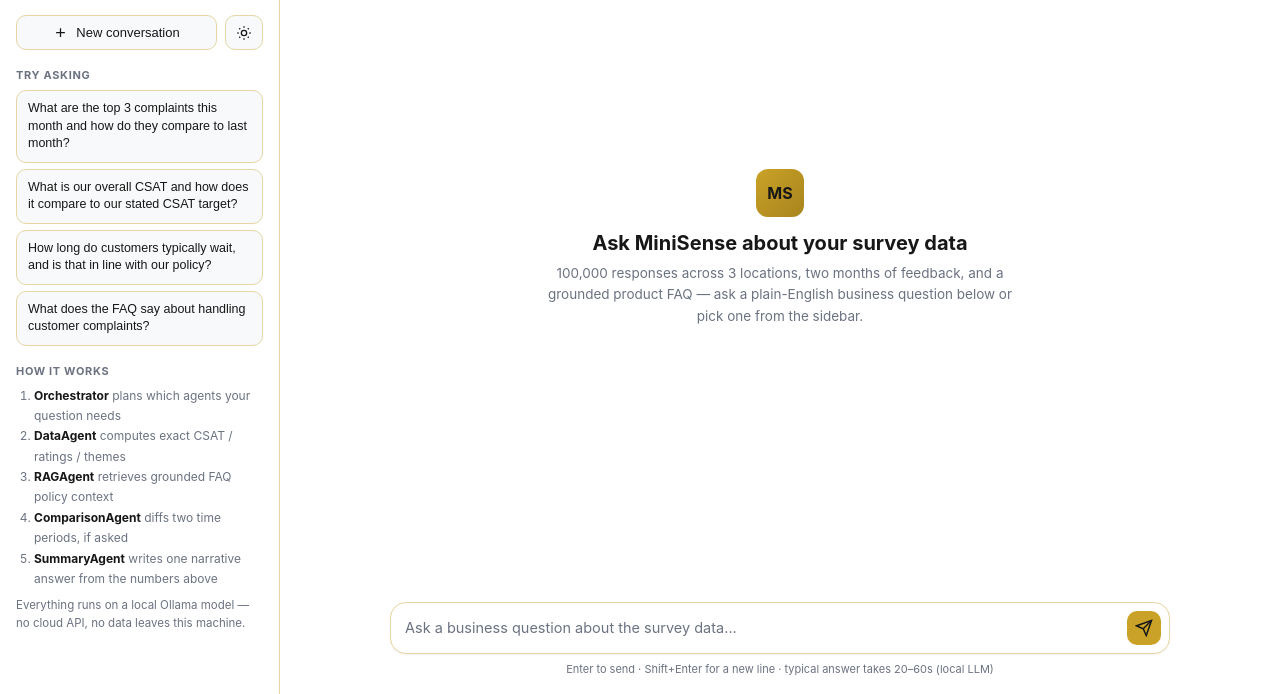
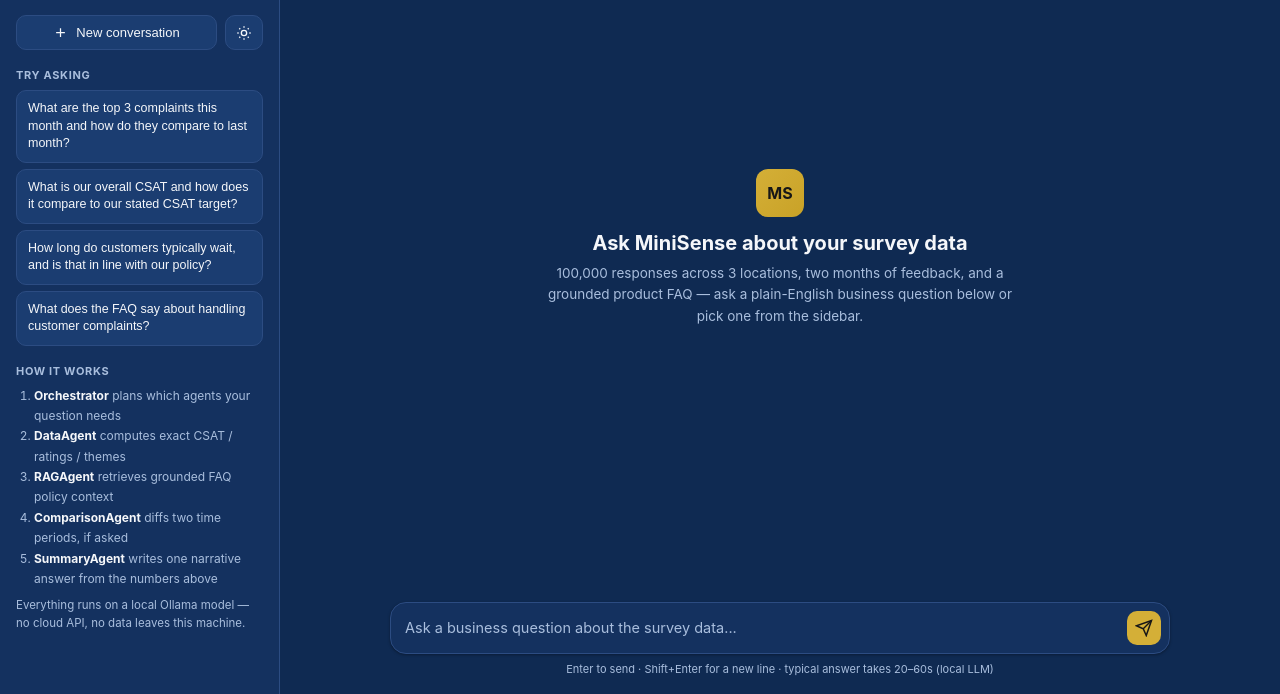
Before and after one commit to sagarsy2050/minisense, a website: page client/public/index.html in a window 1280 px wide. Shown: the part 106-800 px from the top of the page. Drawn offline with Linux system fonts and the light colour scheme; no server answers.

Commit message:
Switch default chat UI theme to royal blue & gold
Background is now a deep royal blue (#0F2A52) with gold (#D4AF37) accents,
replacing the white/gold default. Made dark mode purely opt-in via the
sidebar toggle rather than auto-following OS color-scheme preference, so
this blue & gold look is always what a visitor sees first regardless of
their system dark-mode setting.

Co-Authored-By: Claude Sonnet 5 <noreply@anthropic.com>
Claude-Session: https://claude.ai/code/session_01DdDBBYvx6vjUUJ2L2R46us

```diff
--- a/client/public/app.js
+++ b/client/public/app.js
@@ -16,13 +16,14 @@ const themeIconDark = document.getElementById("theme-icon-dark");
 const THEME_KEY = "minisense-theme";
 
 function applyTheme(theme) {
-  // theme is "light", "dark", or null (follow system preference)
-  if (theme) document.documentElement.setAttribute("data-theme", theme);
+  // theme is "dark" (opt-in metallic mode) or anything else -> default blue & gold.
+  // Does NOT follow OS color-scheme preference — blue & gold is always the
+  // default look unless the user explicitly toggles dark mode.
+  if (theme === "dark") document.documentElement.setAttribute("data-theme", "dark");
   else document.documentElement.removeAttribute("data-theme");
 
-  const isDark = theme === "dark" || (!theme && window.matchMedia("(prefers-color-scheme: dark)").matches);
-  themeIconLight.style.display = isDark ? "none" : "block";
-  themeIconDark.style.display = isDark ? "block" : "none";
+  themeIconLight.style.display = theme === "dark" ? "none" : "block";
+  themeIconDark.style.display = theme === "dark" ? "block" : "none";
 }
 
 function initTheme() {
@@ -31,9 +32,7 @@ function initTheme() {
 }
 
 themeToggleBtn.addEventListener("click", () => {
-  const current = document.documentElement.getAttribute("data-theme");
-  const systemDark = window.matchMedia("(prefers-color-scheme: dark)").matches;
-  const currentlyDark = current === "dark" || (!current && systemDark);
+  const currentlyDark = document.documentElement.getAttribute("data-theme") === "dark";
   const next = currentlyDark ? "light" : "dark";
   localStorage.setItem(THEME_KEY, next);
   applyTheme(next);
--- a/client/public/style.css
+++ b/client/public/style.css
@@ -1,49 +1,28 @@
 :root {
-  /* Light mode (default) */
-  --bg: #ffffff;
-  --panel: #ffffff;
-  --panel-2: #f8f9fa;
-  --border: #e5d6a3;
-  --text: #171717;
-  --muted: #6b7280;
-  --accent: #c9a227;
-  --accent-2: #a8841d;
-  --accent-soft: #f4e7b5;
-  --accent-soft-border: #e5d6a3;
+  /* Royal blue & gold (default) */
+  --bg: #0f2a52;
+  --panel: #14315f;
+  --panel-2: #1b3d71;
+  --border: #2c4c82;
+  --text: #f5f7fa;
+  --muted: #a9bedd;
+  --accent: #d4af37;
+  --accent-2: #c9a227;
+  --accent-soft: #3d3315;
+  --accent-soft-border: #5c4c1e;
   --accent-ink: #171717;
-  --user-bubble: #f4e7b5;
-  --agent-bubble: #ffffff;
-  --ok: #1f8a5b;
-  --warn: #a8721a;
-  --err: #c0392b;
+  --user-bubble: #3d3315;
+  --agent-bubble: #14315f;
+  --ok: #2ecc71;
+  --warn: #e0a94e;
+  --err: #e57373;
   --radius: 14px;
-  --shadow: 0 1px 2px rgba(23, 23, 23, 0.06);
+  --shadow: 0 1px 3px rgba(0, 0, 0, 0.35);
 }
 
-/* Dark metallic mode: system preference (unless explicitly overridden to light) */
-@media (prefers-color-scheme: dark) {
-  :root:not([data-theme="light"]) {
-    --bg: #0d0d0f;
-    --panel: #1a1a1e;
-    --panel-2: #1a1a1e;
-    --border: #3a3a42;
-    --text: #f5f5f7;
-    --muted: #a1a1aa;
-    --accent: #d4af37;
-    --accent-2: #a8841d;
-    --accent-soft: #2b2410;
-    --accent-soft-border: #4a3b12;
-    --accent-ink: #171717;
-    --user-bubble: #2b2410;
-    --agent-bubble: #1a1a1e;
-    --ok: #2ecc71;
-    --warn: #e0a94e;
-    --err: #e57373;
-    --shadow: 0 1px 3px rgba(0, 0, 0, 0.4);
-  }
-}
-
-/* Dark metallic mode: explicit user toggle (wins over system preference) */
+/* Dark metallic mode: opt-in only via the sidebar toggle button (does not
+   follow OS dark-mode preference — the blue & gold theme above is always
+   the default look on first visit, regardless of system setting). */
 :root[data-theme="dark"] {
   --bg: #0d0d0f;
   --panel: #1a1a1e;
```
